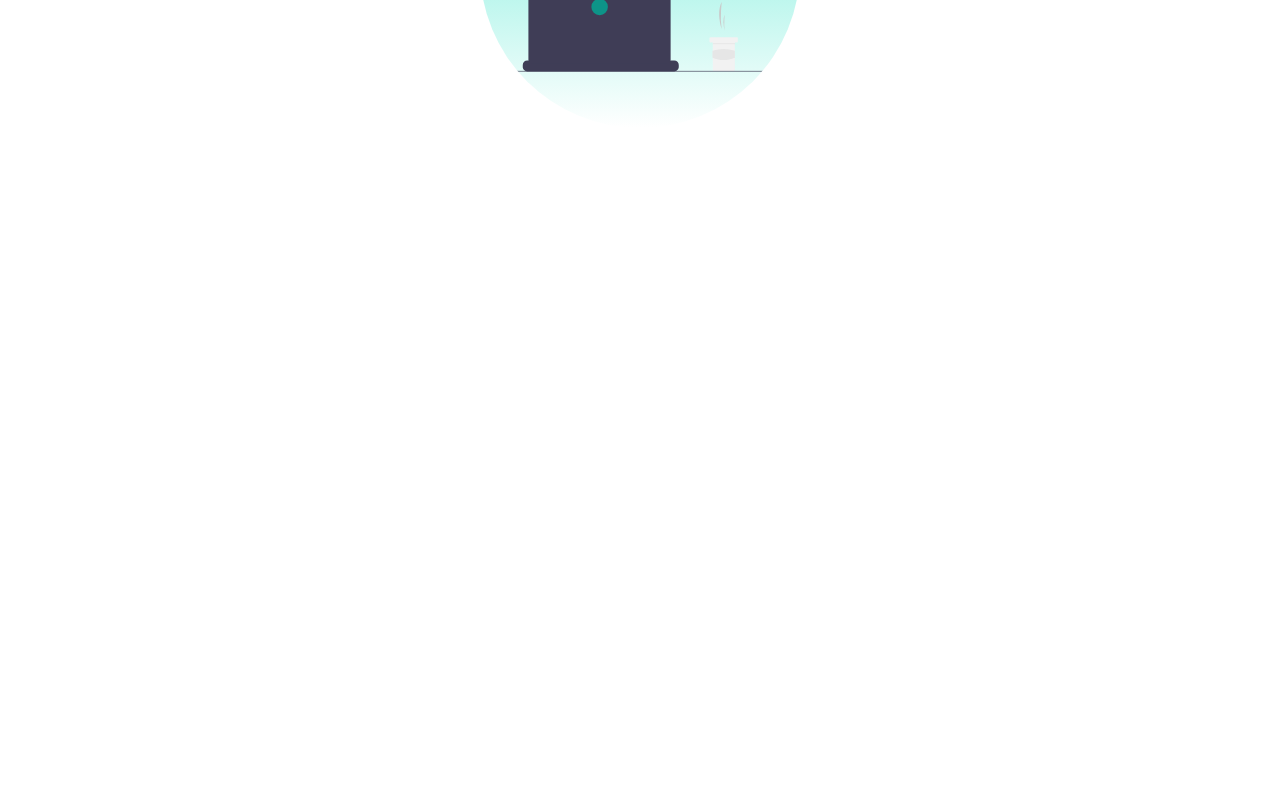
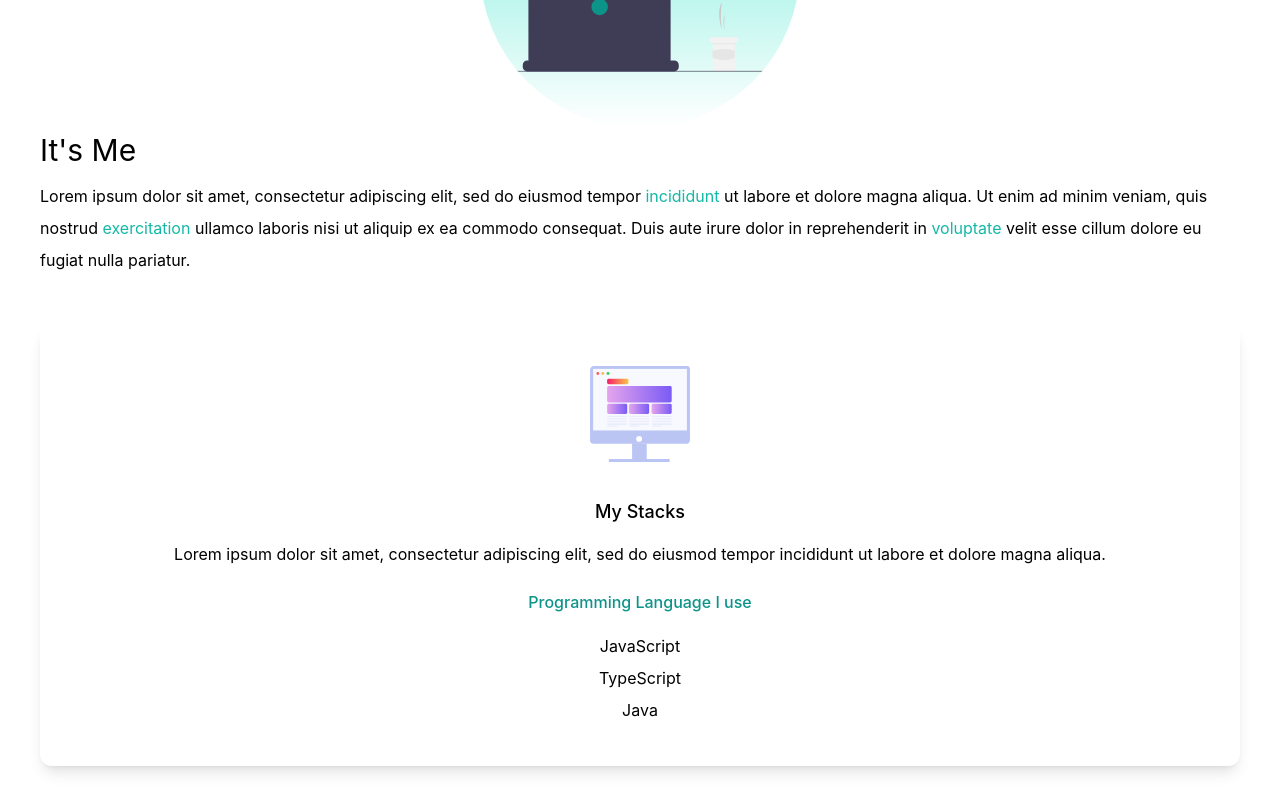
Before and after one commit to chaeikim-tech/portfolio, a Next.js app: page / in a window 1280 px wide. Shown: the part 680-1486 px from the top of the page. Before the commit the page ends 808 px from the top, so only its background shows below. Built offline with nearby package versions, Linux system fonts and the light colour scheme.

Commit message:
Add Card Component

```diff
--- a/pages/index.js
+++ b/pages/index.js
@@ -3,6 +3,7 @@ import { BsFillMoonStarsFill } from "react-icons/bs";
 import { AiFillTwitterCircle, AiFillLinkedin, AiFillYoutube } from "react-icons/ai";
 import Image from "next/image";
 import profilePic from "../public/dev.svg";
+import computerPic from "../public/computer.svg";
 
 
 export default function Home() {
@@ -33,7 +34,7 @@ export default function Home() {
           <div className='text-center p-10'>
             <h2 className='text-5xl py-2 text-teal-600 font-medium'>Chaei Kim</h2>
             <h3 className='text-2xl py-2'>Front-end Developer</h3>
-            <p className='text-md py-t leading-8 text-gray-600'>Lorem ipsum dolor sit amet, consectetur adipiscing elit. Sed interdum interdum turpis, ut porta leo auctor nec. Praesent in vulputate tellus. Mauris nec mauris sit amet libero mattis finibus id at mi. Nam dolor mauris, volutpat vitae feugiat eu, faucibus ut mi.</p>
+            <p className='text-md py-t leading-8 text-gray-600'>Lorem ipsum dolor sit amet, consectetur adipiscing elit. Sed interdum interdum turpis, ut porta leo auctor nec. Praesent in vulputate tellus. Mauris nec mauris sit amet libero mattis finibus id at mi.</p>
           </div>
           <div className='text-5xl flex justify-center gap-10 py-3 text-gray-500'>
             <AiFillTwitterCircle />
@@ -44,6 +45,23 @@ export default function Home() {
             <Image src={profilePic} layout="fill" />
           </div>
         </section>
+        <section>
+          <div>
+            <h3 className='text-3xl py-1'>It's Me</h3>
+            <p className='text-md py-2 leading-8'>Lorem ipsum dolor sit amet, consectetur adipiscing elit, sed do eiusmod tempor <span className='text-teal-500'>incididunt</span> ut labore et dolore magna aliqua. Ut enim ad minim veniam, quis nostrud <span className='text-teal-500'>exercitation</span> ullamco laboris nisi ut aliquip ex ea commodo consequat. Duis aute irure dolor in reprehenderit in <span className='text-teal-500'>voluptate</span> velit esse cillum dolore eu fugiat nulla pariatur.</p>
+          </div>
+          <div>
+            <div className='text-center shadow-lg p-10 rounded-xl my-10 '>
+              <Image src={computerPic} width={100} height={100} />
+              <h3 className='text-lg font-medium pt-7 pb-2'>My Stacks</h3>
+              <p className='py-2'>Lorem ipsum dolor sit amet, consectetur adipiscing elit, sed do eiusmod tempor incididunt ut labore et dolore magna aliqua.</p>
+              <h4 className='py-4 text-teal-600 font-medium'>Programming Language I use</h4>
+              <p className='py-1'>JavaScript</p>
+              <p className='py-1'>TypeScript</p>
+              <p className='py-1'>Java</p>
+            </div>
+          </div>
+        </section>
 
       </main>
     </div>
```
Also changed, not shown: public/books.svg (added), public/computer.svg (added).
